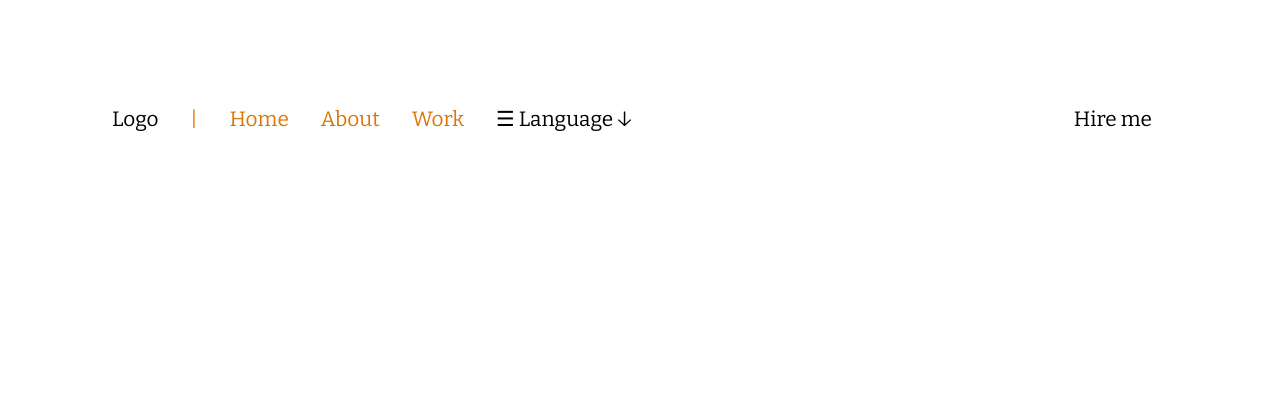
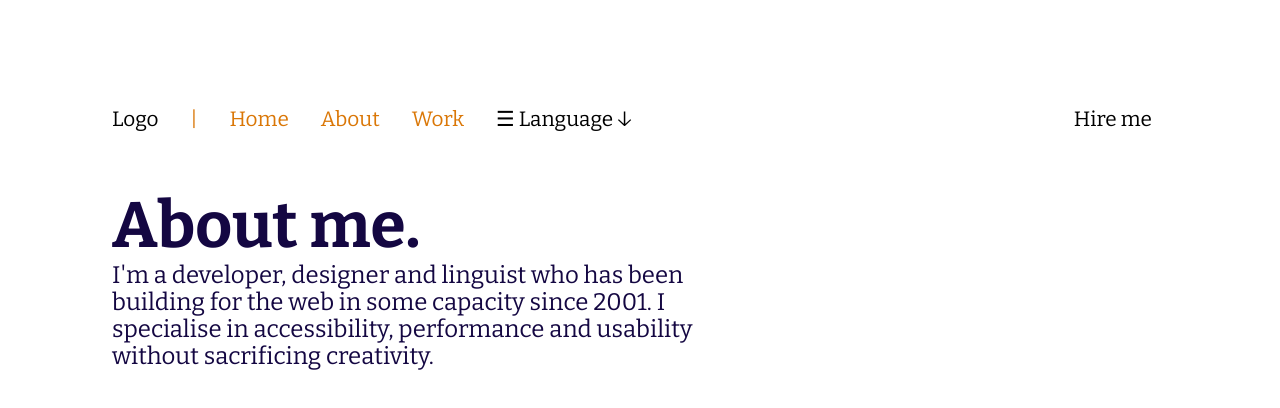
Before and after one commit to MapYh/portfolio, a React (Vite) app: page /About in a window 1280 px wide. Shown: the top 408 px of the page. Built offline with nearby package versions, Linux system fonts and the light colour scheme.

Commit message:
Added types and variables to about and home page components.(TBC)

```diff
--- a/package.json
+++ b/package.json
@@ -10,6 +10,7 @@
     "preview": "vite preview"
   },
   "dependencies": {
+    "html-react-parser": "^5.1.10",
     "react": "^18.2.0",
     "react-dom": "^18.2.0",
     "react-router-dom": "^6.22.2"
--- a/src/components/Main.tsx
+++ b/src/components/Main.tsx
@@ -1,18 +1,17 @@
 import "./Main.scss";
+import Content from "../types/interfaces.ts";
+import parser from "html-react-parser";
 
-const Main = () => {
+const Main = ({ titel, pageDescription }: Content) => {
   return (
     <main className="main__projects">
       <article className="main__projects__header">
         <article className="main__projects__header-text">
           <h2 className="main__projects__header-text--styling-header">
-            Let's work <br /> together
+            {parser(titel)} <br />
           </h2>
           <p className="main__projects__header-text--styling-paragraph">
-            From <b>API development and documentation</b>, <br />
-            <b>single-page apps</b> to something more bespoke with{" "}
-            <b>React JS</b>. I help awesome people to build ambitious yet
-            accessible web projects.
+            {parser(pageDescription)}
           </p>
         </article>
       </article>
--- a/src/pages/About.tsx
+++ b/src/pages/About.tsx
@@ -1,11 +1,12 @@
 import Header from "../components/Header.tsx";
-/* import Main from "../components/Main.tsx"; */
+import Main from "../components/Main.tsx";
+import { aboutPageContent } from "../variables/variables.ts";
 
 const About = () => {
   return (
     <>
       <Header />
-      {/* <Main /> */}
+      <Main {...aboutPageContent} />
     </>
   );
 };
--- a/src/pages/Home.tsx
+++ b/src/pages/Home.tsx
@@ -2,6 +2,8 @@ import Header from "../components/Header.tsx";
 import Main from "../components/Main.tsx";
 import Projects from "../components/Projects.tsx";
 import Header_main from "../components/Header_main.tsx";
+import { homePageContent } from "../variables/variables.ts";
+
 import "./home.scss";
 
 const Home = () => {
@@ -11,7 +13,7 @@ const Home = () => {
 
       <section className="home-wrapper">
         <Header_main />
-        <Main />
+        <Main {...homePageContent} />
         <Projects />
       </section>
     </>
--- /dev/null
+++ b/src/types/interfaces.ts
@@ -0,0 +1,6 @@
+interface Content {
+  titel: string;
+  pageDescription: string;
+}
+
+export default Content;
--- /dev/null
+++ b/src/variables/variables.ts
@@ -0,0 +1,14 @@
+import Content from "../types/interfaces.ts";
+
+const homePageContent: Content = {
+  titel: `Let's work <br/> together`,
+  pageDescription: `From <b>API development and documentation </b>, <br /> <b>single-page apps</b> to something more bespoke with <b>React JS</b>. I help awesome people to build ambitious yet accessible web projects.`,
+};
+
+const aboutPageContent: Content = {
+  titel: "About me.",
+  pageDescription:
+    "I'm a developer, designer and linguist who has been building for the web in some capacity since 2001. I specialise in accessibility, performance and usability without sacrificing creativity.",
+};
+
+export { homePageContent, aboutPageContent };
```
Also changed, not shown: 1 other file (tests, documents, lock files or other folders).
